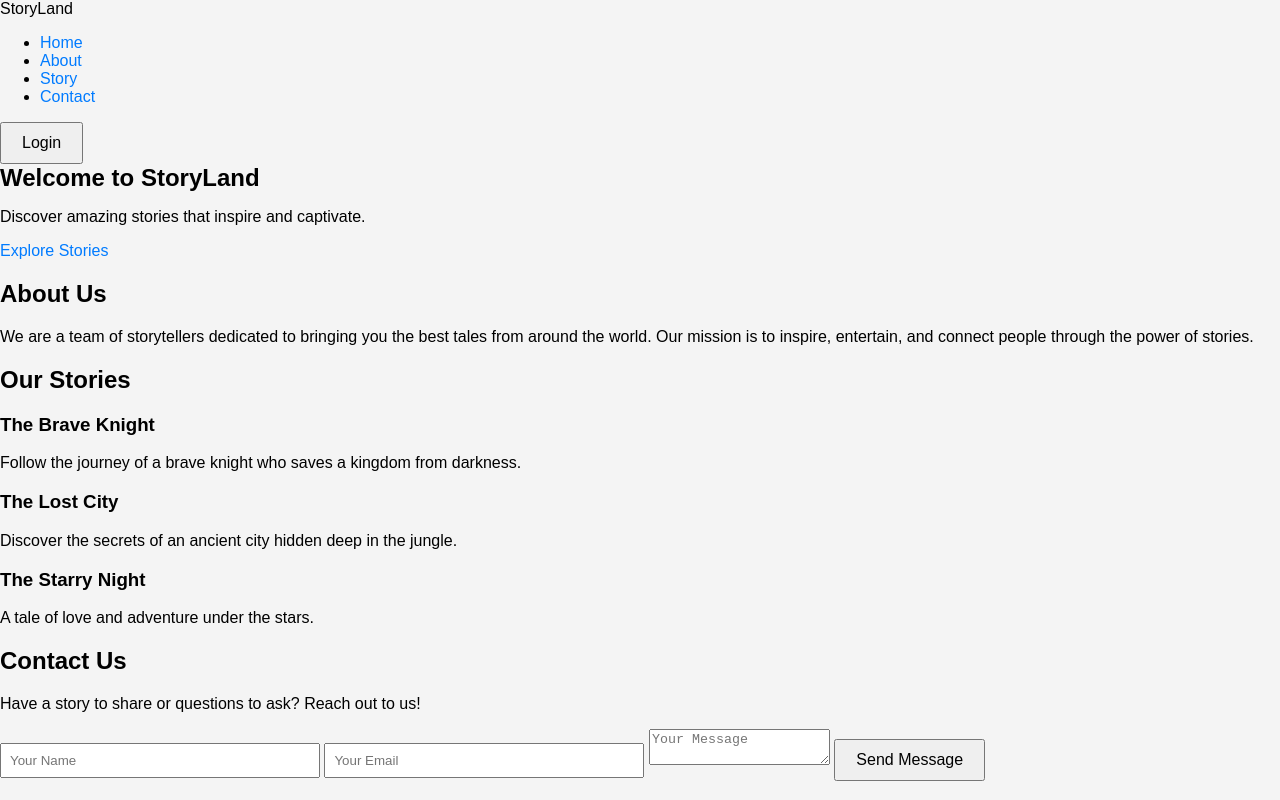
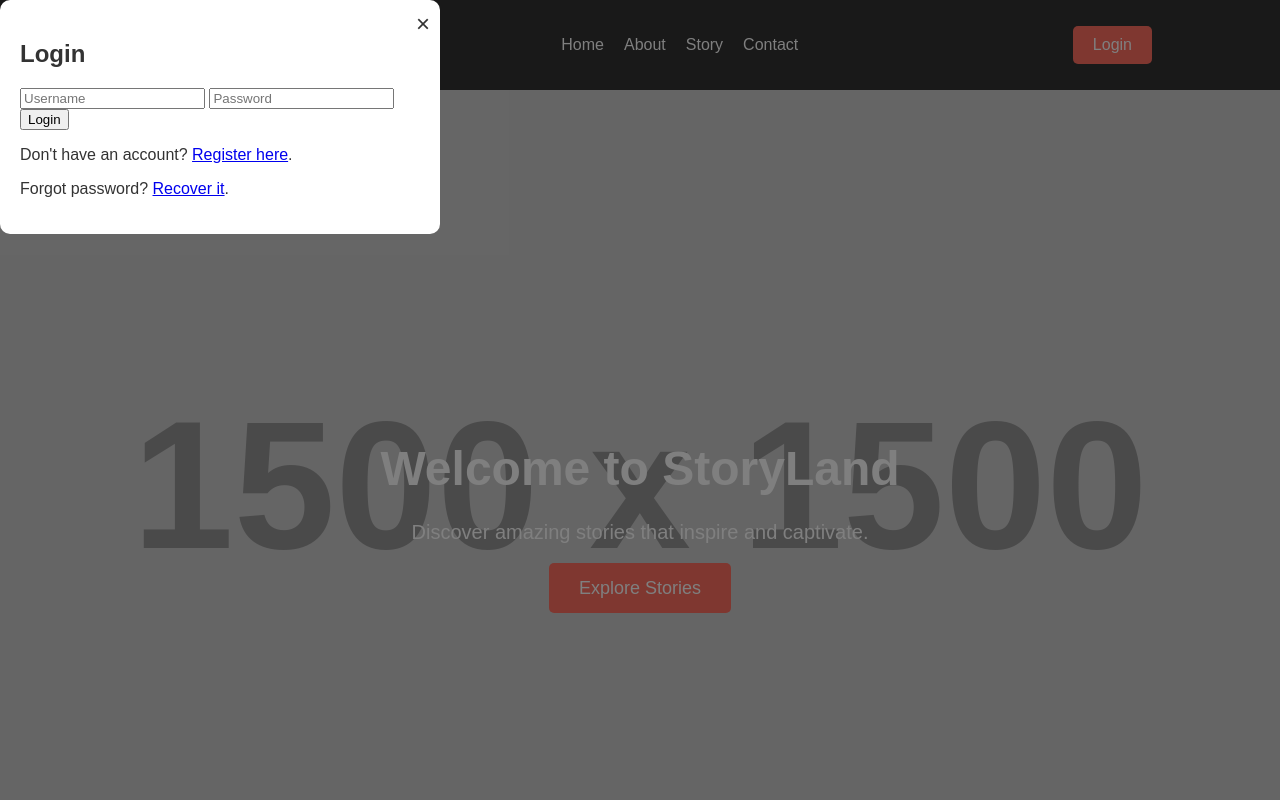
Before and after one commit to vv1134/spoiledai, a plain HTML site: page index.html in a window 1280 px wide. Both pictures are taken after a click on the button "Login". Shown: the top 800 px of the page. Drawn offline with Linux system fonts and the light colour scheme; placeholder pictures from the web are drawn by us.

Commit message:
Update styles.css

```diff
--- a/styles.css
+++ b/styles.css
@@ -1,60 +1,222 @@
+/* General Styles */
 body {
-  font-family: Arial, sans-serif;
+  font-family: 'Arial', sans-serif;
   margin: 0;
   padding: 0;
-  background-color: #f4f4f4;
+  color: #333;
+  background-color: #f9f9f9;
 }
 
-.container {
-  max-width: 800px;
-  margin: 50px auto;
-  padding: 20px;
-  background-color: #fff;
-  box-shadow: 0 0 10px rgba(0, 0, 0, 0.1);
-}
-
-header {
+/* Navigation Bar */
+nav {
   display: flex;
   justify-content: space-between;
   align-items: center;
-  margin-bottom: 20px;
+  padding: 20px 10%;
+  background-color: #333;
+  color: #fff;
+  position: fixed;
+  width: 80%;
+  top: 0;
+  z-index: 1000;
 }
 
-h1 {
-  margin: 0;
+nav .logo {
+  font-size: 24px;
+  font-weight: bold;
+}
+
+nav .nav-links {
+  list-style: none;
+  display: flex;
+  gap: 20px;
+}
+
+nav .nav-links a {
+  color: #fff;
+  text-decoration: none;
+  font-size: 16px;
+}
+
+nav .nav-links a:hover {
+  color: #ff6f61;
 }
 
 #auth-buttons button {
   padding: 10px 20px;
   font-size: 16px;
+  background-color: #ff6f61;
+  color: #fff;
+  border: none;
+  cursor: pointer;
+  border-radius: 5px;
+}
+
+#auth-buttons button:hover {
+  background-color: #ff4a3d;
+}
+
+/* Hero Section */
+.hero {
+  height: 100vh;
+  background: url('https://via.placeholder.com/1500') no-repeat center center/cover;
+  display: flex;
+  justify-content: center;
+  align-items: center;
+  text-align: center;
+  color: #fff;
+}
+
+.hero-content h1 {
+  font-size: 48px;
+  margin-bottom: 20px;
+}
+
+.hero-content p {
+  font-size: 20px;
+  margin-bottom: 30px;
+}
+
+.cta-btn {
+  padding: 15px 30px;
+  background-color: #ff6f61;
+  color: #fff;
+  text-decoration: none;
+  border-radius: 5px;
+  font-size: 18px;
+}
+
+.cta-btn:hover {
+  background-color: #ff4a3d;
+}
+
+/* Sections */
+section {
+  padding: 100px 10%;
+  text-align: center;
+}
+
+section h2 {
+  font-size: 36px;
+  margin-bottom: 20px;
+}
+
+section p {
+  font-size: 18px;
+  line-height: 1.6;
+}
+
+/* Story Grid */
+.story-grid {
+  display: grid;
+  grid-template-columns: repeat(auto-fit, minmax(300px, 1fr));
+  gap: 20px;
+  margin-top: 40px;
+}
+
+.story-card {
+  background-color: #fff;
+  padding: 20px;
+  border-radius: 10px;
+  box-shadow: 0 4px 8px rgba(0, 0, 0, 0.1);
+  transition: transform 0.3s ease;
+}
+
+.story-card:hover {
+  transform: translateY(-10px);
+}
+
+.story-card h3 {
+  font-size: 24px;
+  margin-bottom: 10px;
+}
+
+.story-card p {
+  font-size: 16px;
+  color: #666;
+}
+
+/* Contact Form */
+#contactForm {
+  display: flex;
+  flex-direction: column;
+  gap: 15px;
+  max-width: 500px;
+  margin: 0 auto;
+}
+
+#contactForm input,
+#contactForm textarea {
+  padding: 10px;
+  border: 1px solid #ccc;
+  border-radius: 5px;
+  font-size: 16px;
+}
+
+#contactForm button {
+  padding: 15px;
+  background-color: #ff6f61;
+  color: #fff;
+  border: none;
+  border-radius: 5px;
+  cursor: pointer;
+  font-size: 18px;
+}
+
+#contactForm button:hover {
+  background-color: #ff4a3d;
+}
+
+/* Modal */
+.modal {
+  display: none;
+  position: fixed;
+  top: 0;
+  left: 0;
+  width: 100%;
+  height: 100%;
+  background-color: rgba(0, 0, 0, 0.5);
+  justify-content: center;
+  align-items: center;
+  z-index: 1001;
+}
+
+.modal-content {
+  background-color: #fff;
+  padding: 20px;
+  border-radius: 10px;
+  width: 90%;
+  max-width: 400px;
+  position: relative;
+}
+
+.modal-content .close {
+  position: absolute;
+  top: 10px;
+  right: 10px;
+  font-size: 24px;
   cursor: pointer;
 }
 
-#login-form,
-#register-form,
-#recovery-form {
-  margin-top: 20px;
+/* Footer */
+footer {
+  background-color: #333;
+  color: #fff;
+  text-align: center;
+  padding: 20px;
+  margin-top: 50px;
 }
 
-form input {
-  margin-bottom: 10px;
-  padding: 8px;
-  width: 100%;
-  max-width: 300px;
+footer .social-links {
+  margin-top: 10px;
 }
 
-form button {
-  padding: 10px 20px;
-  font-size: 16px;
-  cursor: pointer;
+footer .social-links a {
+  color: #fff;
+  margin: 0 10px;
+  font-size: 20px;
 }
 
-a {
-  color: #007BFF;
-  text-decoration: none;
-  cursor: pointer;
+footer .social-links a:hover {
+  color: #ff6f61;
 }
-
-a:hover {
-  text-decoration: underline;
-}
```
